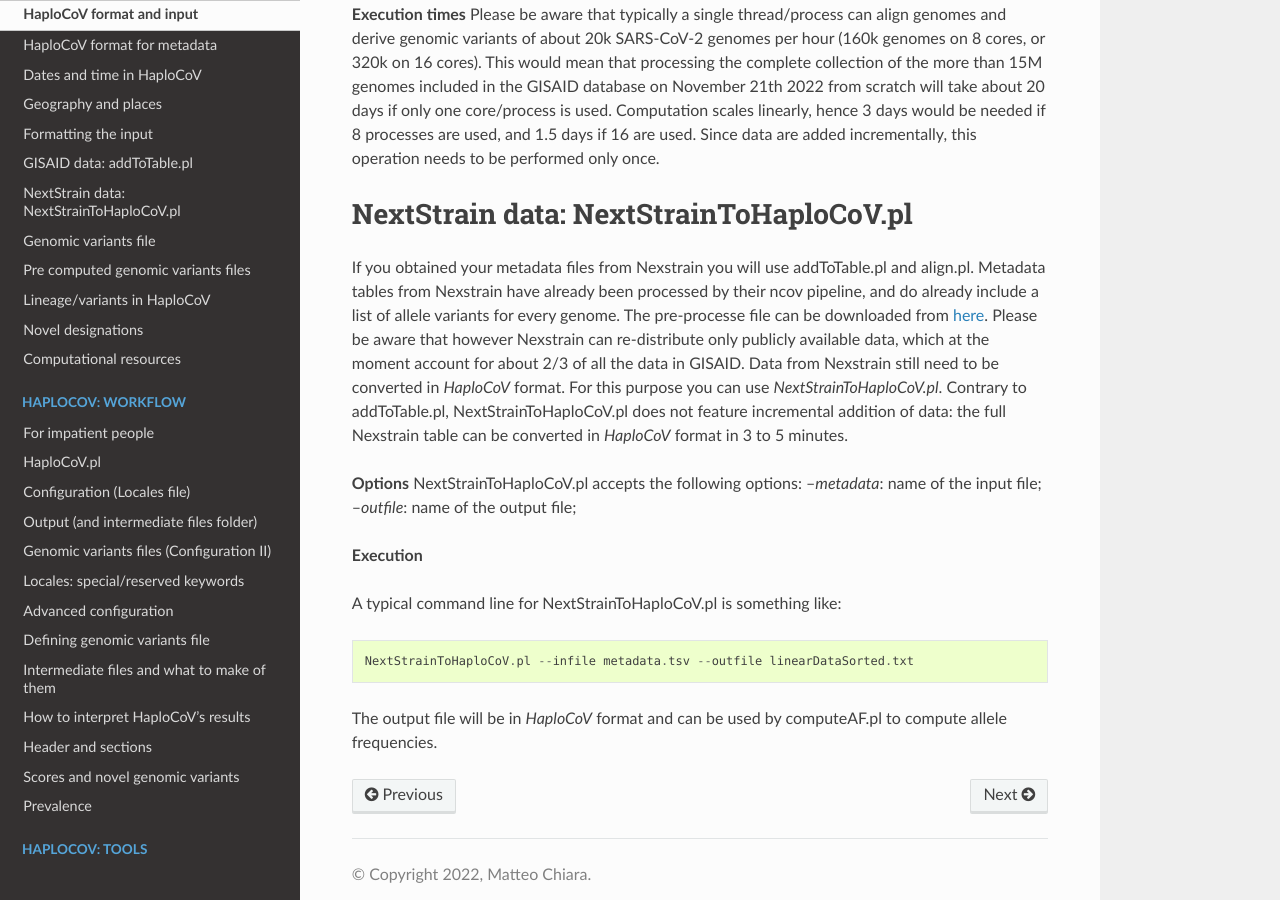
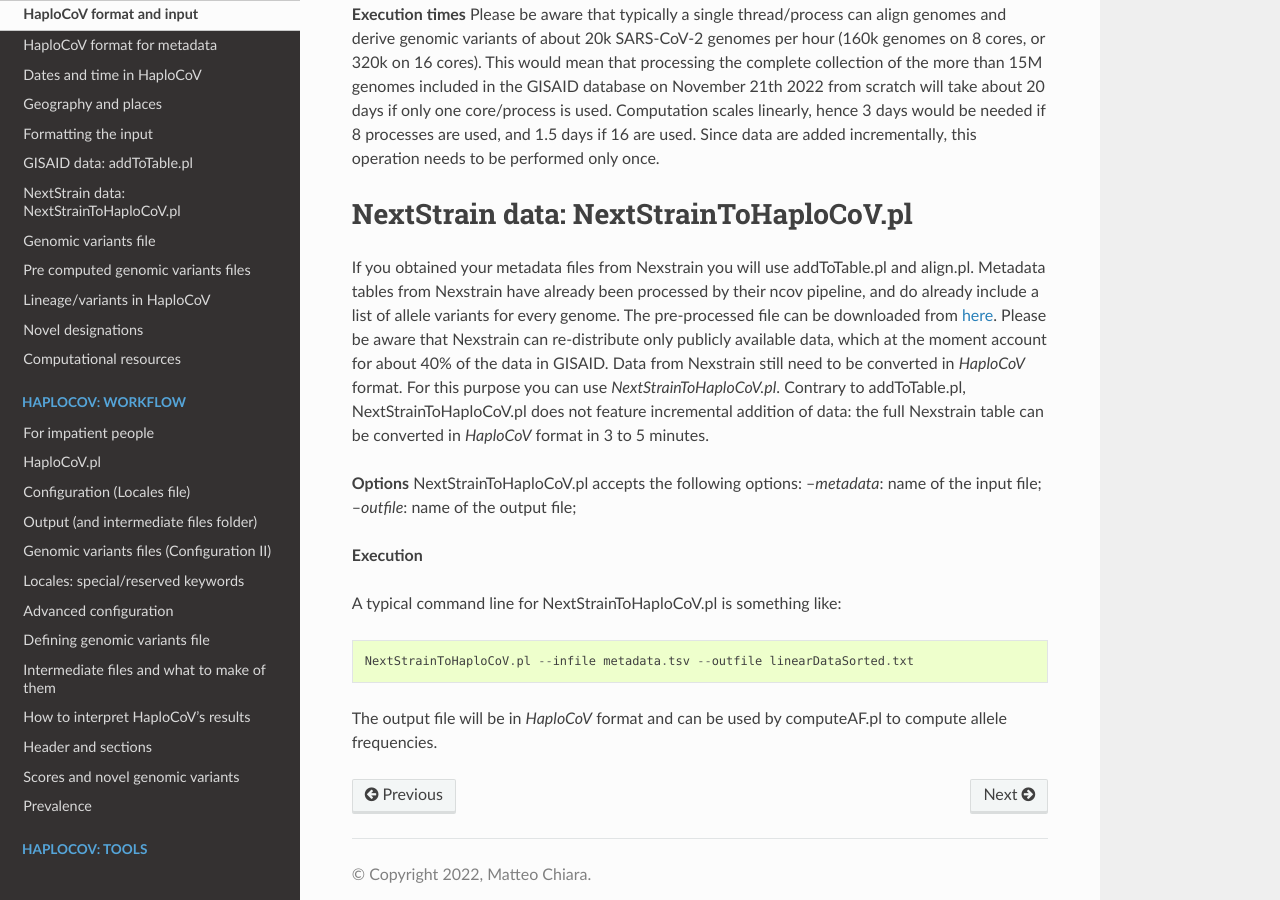
Before and after one commit to matteo14c/HaploCoV, a Sphinx documentation site: the page built from docs/source/metadata.rst, in a window 1280 px wide and 900 px high, scrolled down 3809 px. Built offline with Sphinx 7.4.7 and the Read the Docs theme 2.0.0, drawn with Linux system fonts in a browser that asks for light colours; some of the changed text lies outside the part shown.

Commit message:
Update metadata.rst

```diff
--- a/docs/source/metadata.rst
+++ b/docs/source/metadata.rst
@@ -111,7 +111,7 @@
 16. NAcent: central America;
 17. NAnorth northern America;
 18. Oc: Oceania;
-19. SAM -> South America.
+19. SAM: South America.
 
 However custom/user defined "areas" can be specified simply by editing **areaFile** or by providing a new file with the same format.
 
@@ -156,8 +156,8 @@
 NextStrain data: NextStrainToHaploCoV.pl
 ========================================
 
-If you obtained your metadata files from Nexstrain you will use addToTable.pl and align.pl. Metadata tables from Nexstrain have already been processed by their ncov pipeline, and do already include a list of allele variants for every genome. The pre-processe file can be downloaded from `here <https://data.nextstrain.org/files/ncov/open/metadata.tsv.gz>`_.
-Please be aware that however Nexstrain can re-distribute only publicly available data, which at the moment account for about 2/3 of all the data in GISAID.
+If you obtained your metadata files from Nexstrain you will use addToTable.pl and align.pl. Metadata tables from Nexstrain have already been processed by their ncov pipeline, and do already include a list of allele variants for every genome. The pre-processed file can be downloaded from `here <https://data.nextstrain.org/files/ncov/open/metadata.tsv.gz>`_.
+Please be aware that Nexstrain can re-distribute only publicly available data, which at the moment account for about 40% of the data in GISAID.
 Data from Nexstrain still need to be converted in *HaploCoV* format. For this purpose you can use *NextStrainToHaploCoV.pl*.
 Contrary to addToTable.pl, NextStrainToHaploCoV.pl does not feature incremental addition of data: the full Nexstrain table can be converted in *HaploCoV* format in 3 to 5 minutes.
 
```
